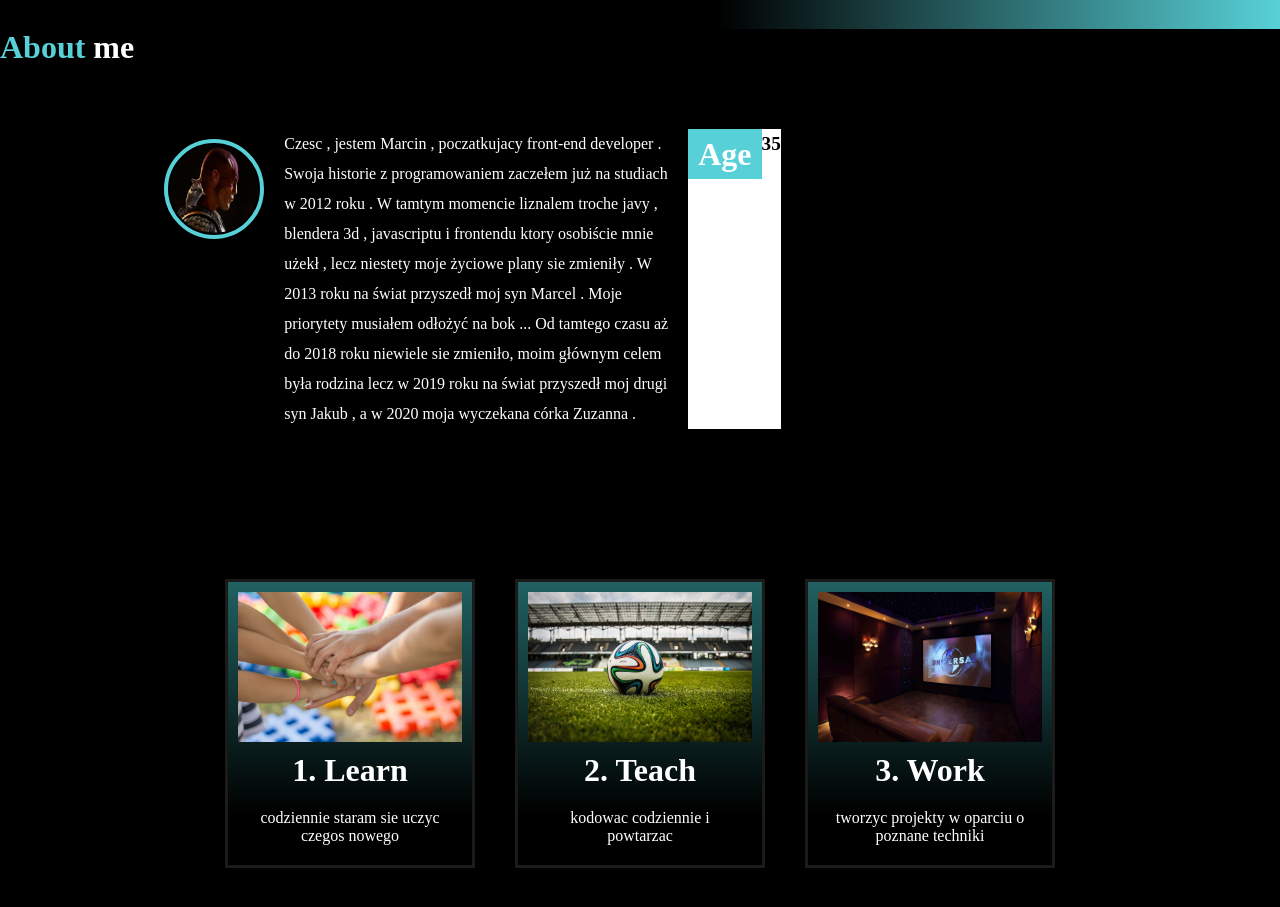
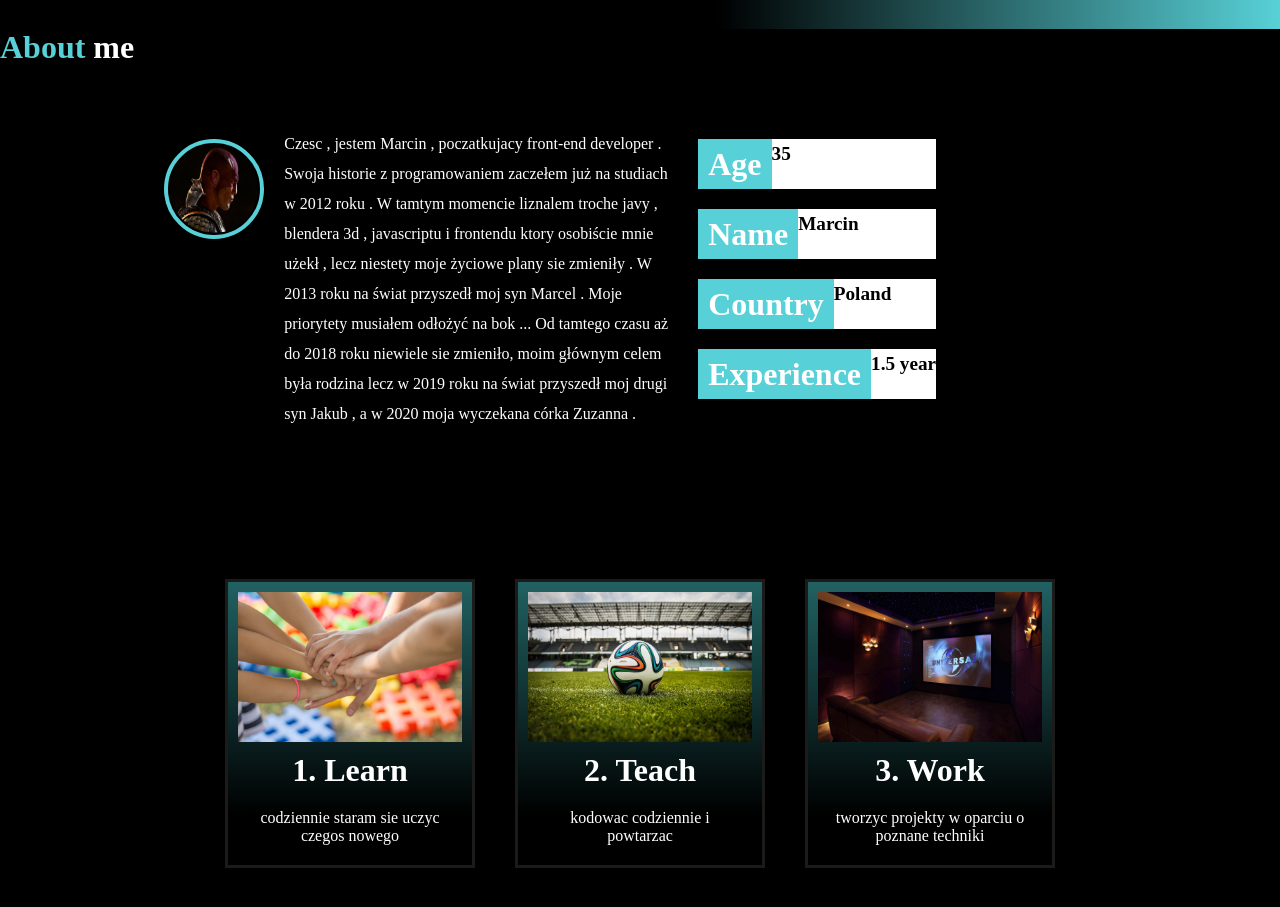
Before and after one commit to marcinoles87/mysite, a React (Create React App) app: page / in a window 1280 px wide. Shown: the part 821-1728 px from the top of the page. Built offline with nearby package versions, Linux system fonts and the light colour scheme; a web font is replaced by a local one.

Commit message:
work cards

```diff
--- a/src/components/About.js
+++ b/src/components/About.js
@@ -9,7 +9,11 @@ import Card from './Card'
 function About() {
 
   const handleOnScroll = () => {
-
+    const aboutSec = document.querySelector('about-container')
+    console.log(window.screenTop)
+    if(document.documentElement.scrollTop > 100){
+      aboutSec.classList.toggle = 'test'
+    }
   }
   return (
     <div className='about-container' id='about' onScroll={handleOnScroll}>
@@ -32,7 +36,24 @@ function About() {
                 <h1>Age</h1>
                 <h2>35</h2>
               </div>
+
+              <div className='info-item'>
+                <h1>Name</h1>
+                <h2>Marcin</h2>
+              </div>
+
+              <div className='info-item'>
+                <h1>Country</h1>
+                <h2>Poland</h2>
+              </div>
+
+              <div className='info-item'>
+                <h1>Experience</h1>
+                <h2>1.5 year</h2>
+              </div>
             </div>
+
+
 
       </div>
 
--- a/src/components/about.scss
+++ b/src/components/about.scss
@@ -1,5 +1,8 @@
 $primary-color : rgb(87, 209, 215);
 
+.text{
+    background-color: blue;
+}
 
 .about-container{
     position: relative;
@@ -39,12 +42,15 @@ $primary-color : rgb(87, 209, 215);
         .about-info{
             display: flex;
             flex-direction: column;
-            background-color: white;
+
 
 
             .info-item{
                 display: flex;
                 flex-direction: row;
+                margin: 10px;
+                background-color: white;
+
 
                 h1{
                     background-color: $primary-color;
```
